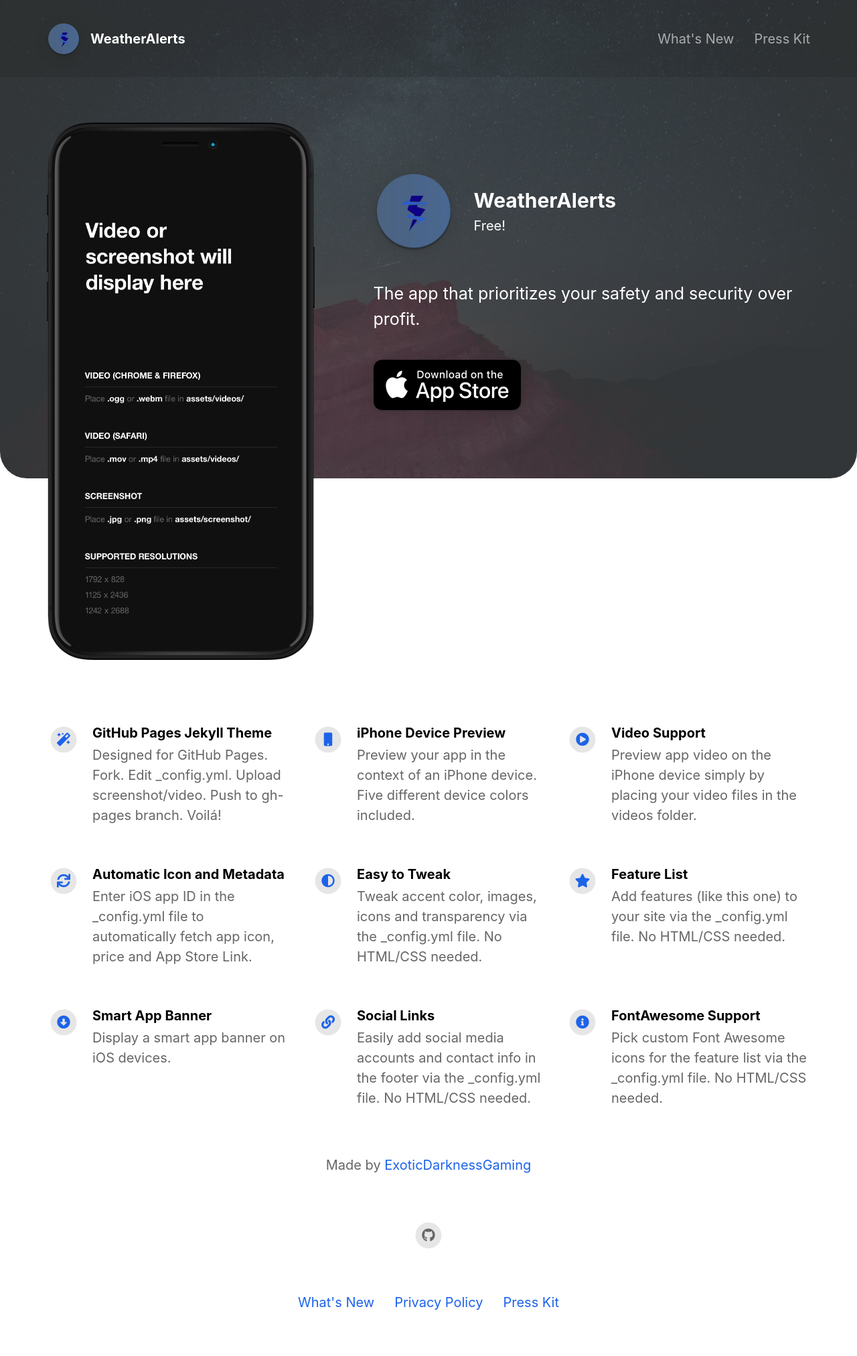
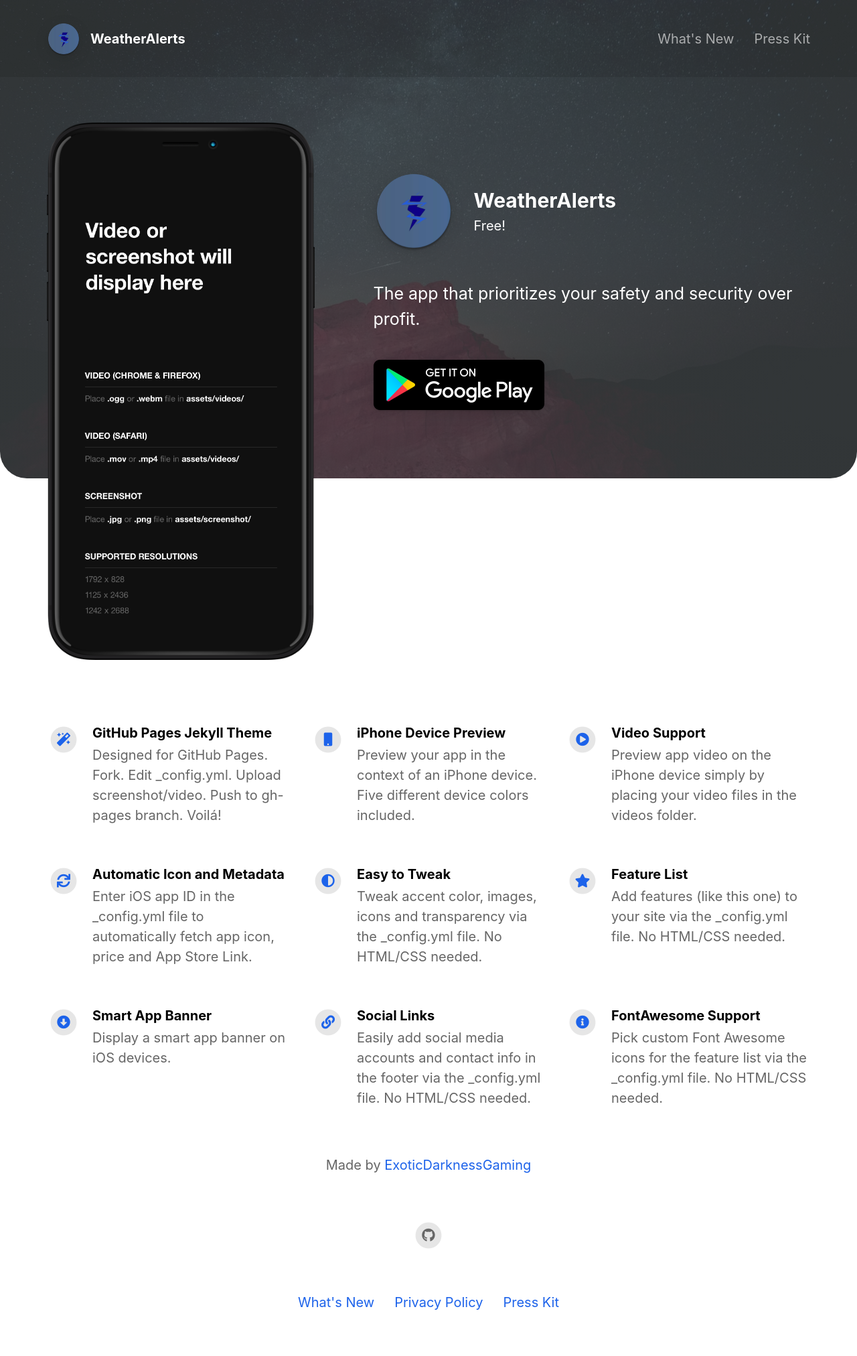
Before and after one commit to ExoticDG/WeatherAlerts--Docs, a Jekyll site: the page built from index.html, in a window 1280 px wide. Shown: the whole page at 67% size. Built offline with Jekyll 4.4.1, drawn with Linux system fonts in a browser that asks for light colours; nearby versions of some CDN libraries.

Commit message:
Playstore icon instead of Appstore icon

```diff
--- a/_layouts/default.html
+++ b/_layouts/default.html
@@ -51,10 +51,8 @@
                             </p>
                         </div>
                         <div class="downloadButtonsContainer">
-                            {% if site.playstore_link %}
-                                <a class="playStoreLink" href="{{site.playstore_link}}"><img class="playStore" src="assets/playstore.png"></a>
-                            {% endif %}
-                            <a class="appStoreLink" href="{{site.appstore_link}}"><img class="appStore" src="assets/appstore.png"></a>
+                            <a class="playStoreLink" href="{{site.playstore_link}}"><img class="playStore" src="assets/playstore.png"></a>
+
                         </div>
                     </div>
                     {% include features.html %}
```
Also changed, not shown: assets/appstore.png (deleted).
